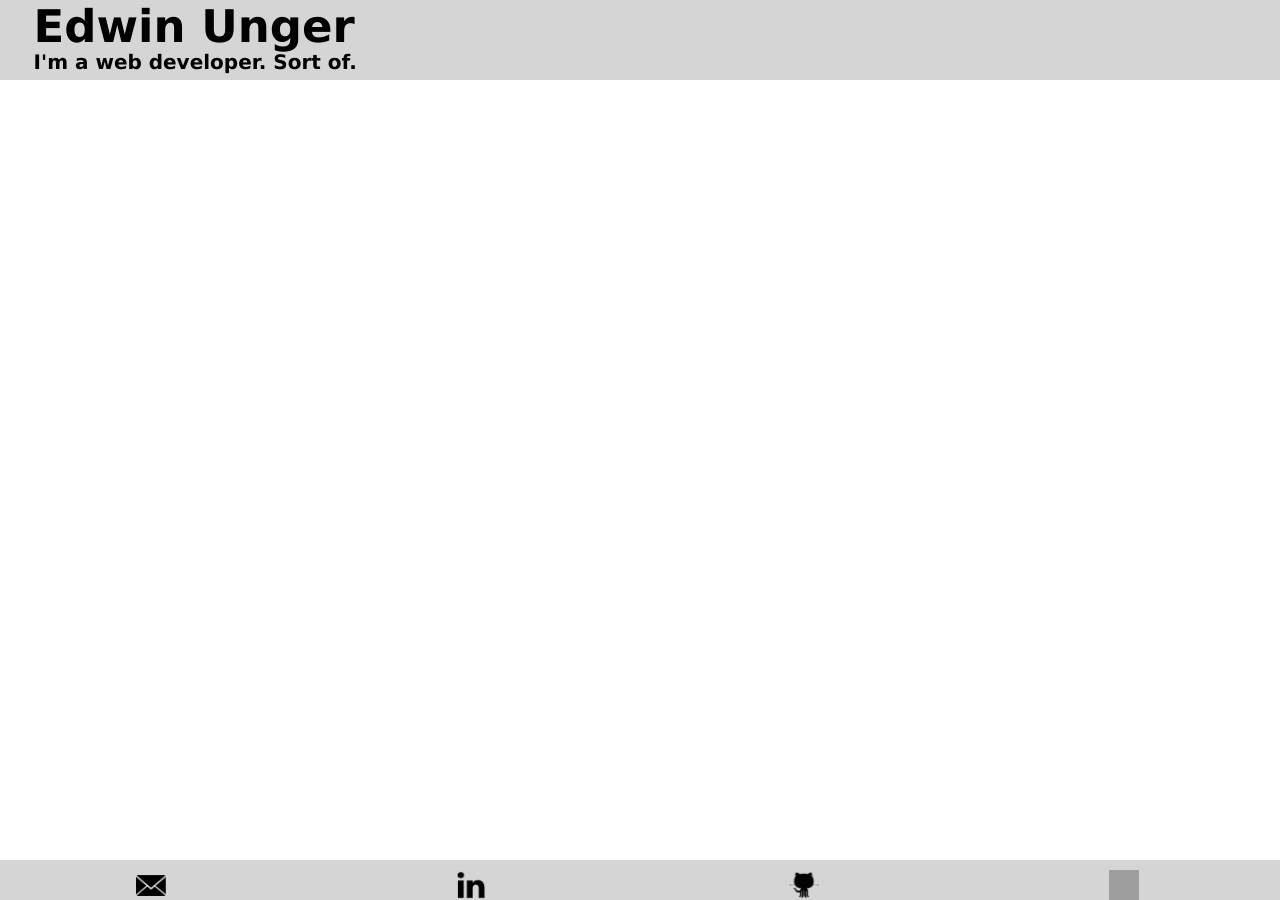
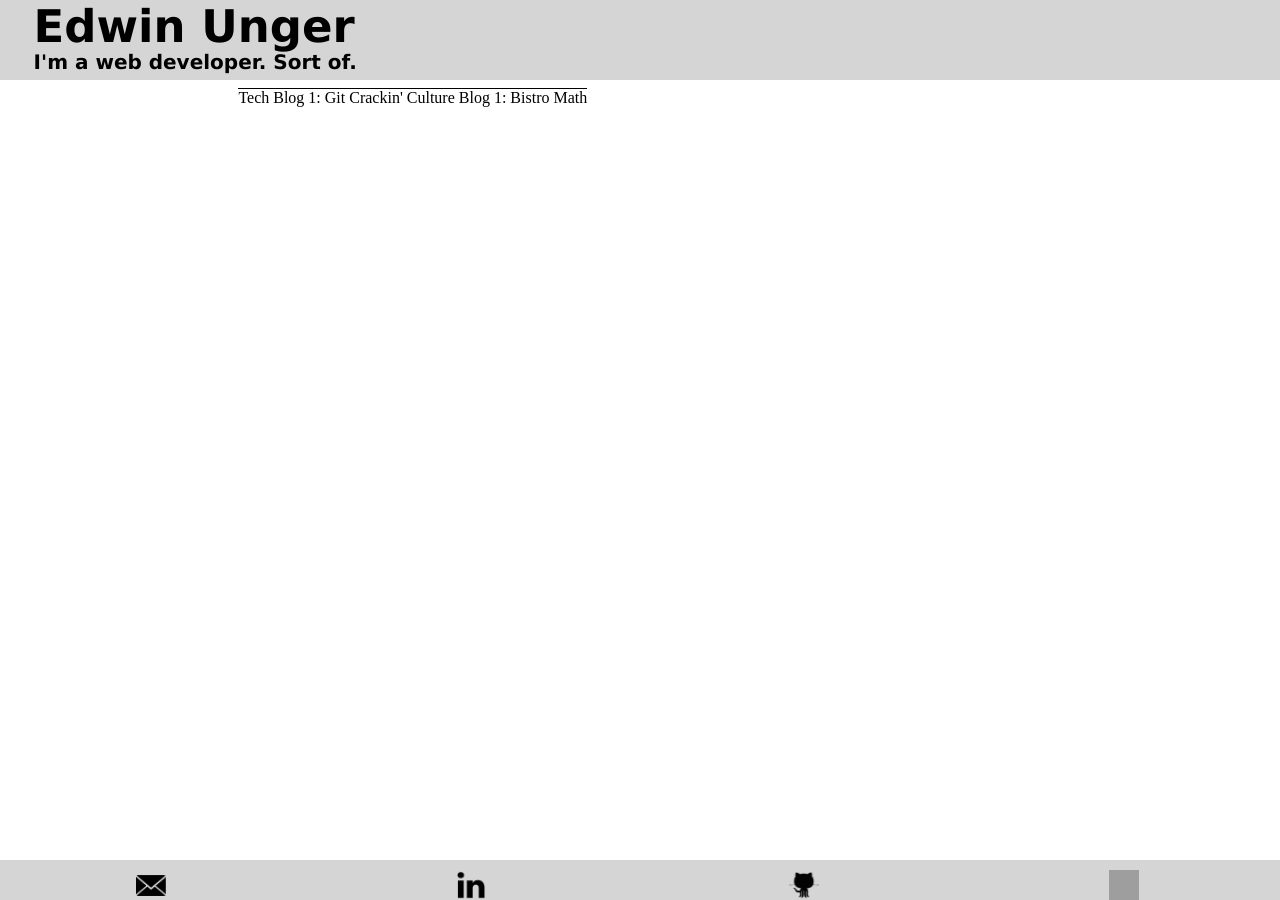
Before and after one commit to edwinunger/edwinunger.github.io, a Jekyll site: the page blog.html, which Jekyll copies as it is, in a window 1280 px wide. Built offline with Jekyll 4.4.1, drawn with Linux system fonts in a browser that asks for light colours; grey boxes are pictures that could not be loaded.

Commit message:
add timeline

```diff
--- a/blog-stylesheet.css
+++ b/blog-stylesheet.css
@@ -0,0 +1,26 @@
+#timeline { height: 1px;
+            width: 100%;
+            background-color: #000000;
+            margin-top: auto;
+            margin-bottom: auto;
+}
+
+
+
+#line1
+
+
+
+#line2
+
+
+
+#line3
+
+
+
+#line4
+
+
+
+#line5
--- a/blog.html
+++ b/blog.html
@@ -14,6 +14,17 @@
       <h3>I'm a web developer. Sort of.</h3>
     </header>
 
+<main>
+  <div id="timeline"></div>
+  <div id="line1"></div>
+  <div id="line2"></div>
+  <div id="line3"></div>
+  <div id="line4"></div>
+  <div id="line5"></div>
+
+  <span id="tech-blog-1">Tech Blog 1: Git Crackin'</span>
+  <span id="culture-blog-1">Culture Blog 1: Bistro Math</span>
+</main>
 
 
   <div id="footer"></div>
--- a/index.html
+++ b/index.html
@@ -9,7 +9,7 @@
 
   <div id="header"></div>
     <header>
-      <h1>Edwin Unger</h1>
+      <a href="http://edwinunger.com"><h1>Edwin Unger</h1></a>
       <h3>I'm a web developer. Sort of.</h3>
     </header>
 
```
